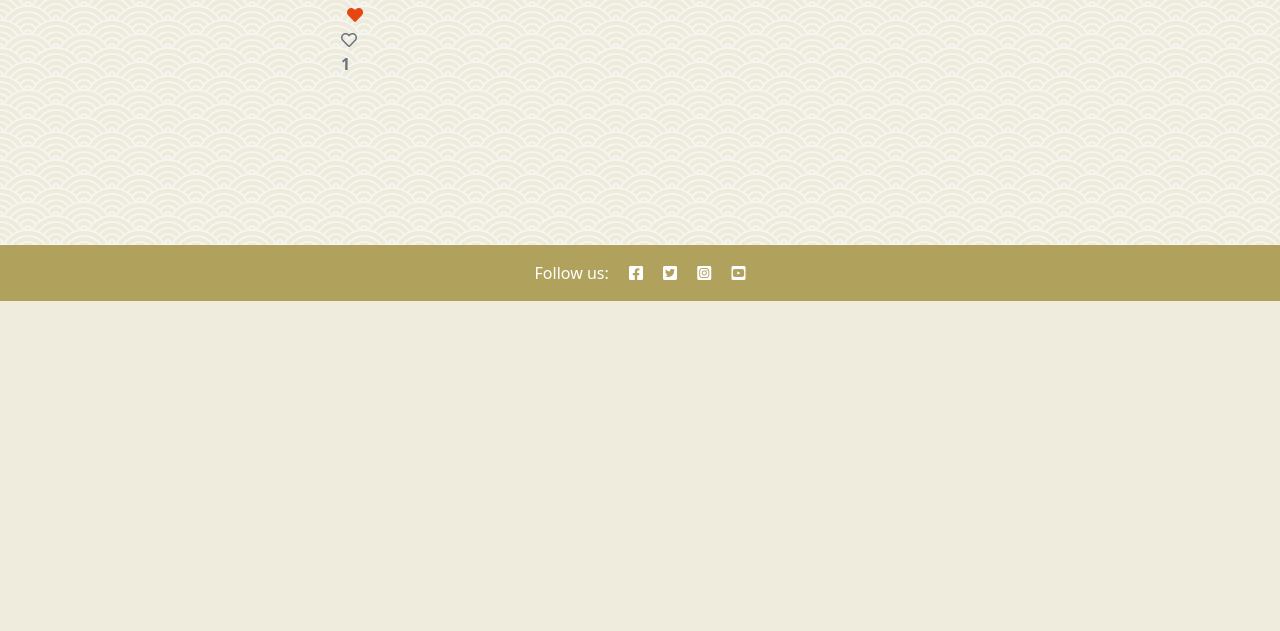
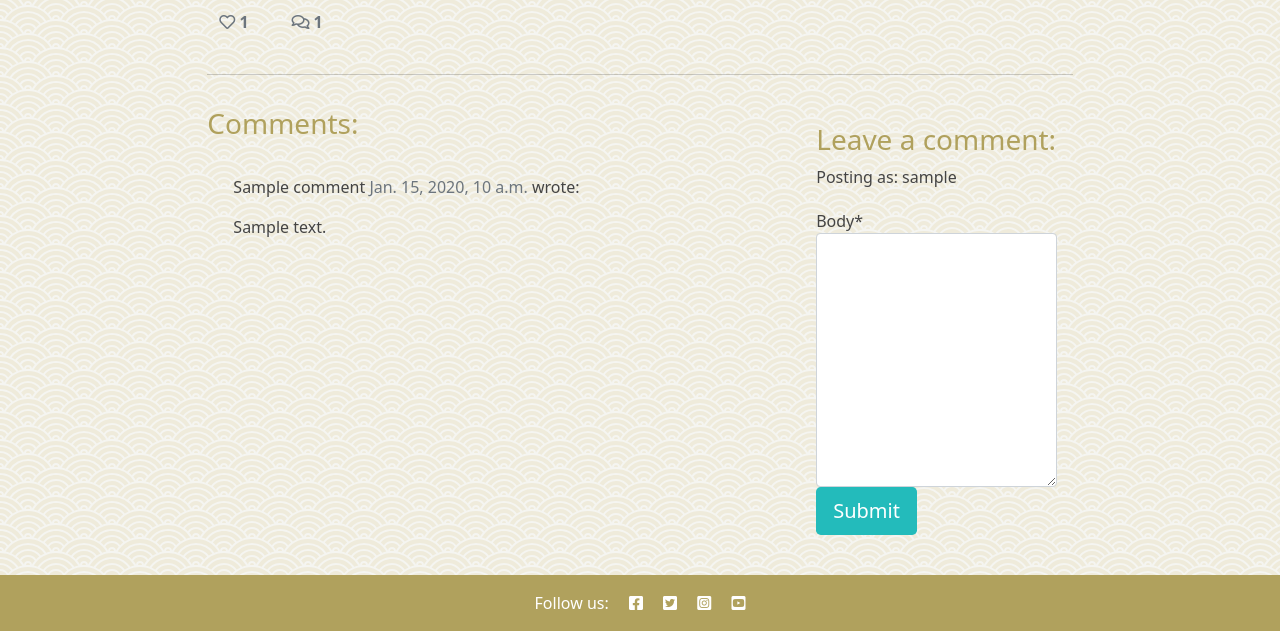
Before and after one commit to CheyenneMDavid/Just-Cakes, a Django app: a page that uses reviews/templates/reviews/post_detail.html in a window 1280 px wide. Shown: the part 499-1130 px from the top of the page. Before the commit the page ends 800 px from the top, so only its background shows below. Run offline with Django 3.2, Linux system fonts and the light colour scheme; a user stored in the database is signed in; tables that the repository leaves empty hold one stand-in row (values such as "Sample post"); parts of the project's set-up code (start-up, migrations or seed data) failed here and were passed over; some libraries are stand-ins or nearby versions.

Commit message:
Add facility to creat post and comment on posts

```diff
--- a/reviews/templates/reviews/post_detail.html
+++ b/reviews/templates/reviews/post_detail.html
@@ -1,42 +1,26 @@
-<!-- Extends from the base.html -->
-{% extends 'base.html' %}
+{% extends 'base.html' %} {% block content %} {% load crispy_forms_tags %}
 
-<!-- Start of the content block -->
-{% block content %}
-
-<!-- Much in this file is from the walkthrough project with Hello Django
-Had to change names defining singular and plural to make more sense, both
-here and in other places throughout files.
-Also, have changed "review" to "post" for consistency and to fit with how
-django handles things. -->
-
-<!-- Masthead contains the featured image, title, author and creation date
-of each post -->
 <hr />
 <div class="masthead">
 	<div class="container-fluid">
 		<div class="row g-0">
-      <!-- Text part of masthead -->
 			<div class="col-md-6 masthead-text">
-        <!-- Display the post title in h1 tags -->
 				<h2 class="post-title">{{ post.title }}</h2>
-        <!-- Displays the author's name and the creation date -->
+
 				<p class="post-subtitle">{{ post.author }} | {{ post.created_on }}</p>
 			</div>
-      <!-- Image part of the post in masthead -->
+
 			<div class="d-none d-md-block col-md-6 masthead-image">
-        <!-- Checks if "placeholder" is found in the url -->
 				{% if "placeholder" in post.featured_image.url %}
-        <!-- If it IS found, then the image in this link is displayed -->
-        <!-- Ensures that the image is served in WebP when it's supported by the browser -->
+
 				<img
 					src="https://res.cloudinary.com/cheymd/image/upload/v1693482045/default_image_rlpqek.jpg?format=webp"
 					width="100%"
 					alt="default image"
 				/>
-        <!-- Otherwise the feature image from the user is used  -->
+
 				{% else %}
-        <!-- Ensures that the image is served in WebP when it's supported by the browser -->
+
 				<img
 					src="{{ post.featured_image.url|add:'?format=webp' }}"
 					width="100%"
@@ -47,61 +31,72 @@ of each post -->
 		</div>
 	</div>
 </div>
-<!-- Main contents -->
+
 <div class="container">
 	<div class="row">
 		<div class="col card mb-4 mt-3 left top">
-      <div class="card-body">
-        <!-- Making content safe for HTML display -->
-        <p class="card-text">{{ post.content | safe }}</p>
+			<p class="card-text ">
+				{{ post.content | safe }}
+		</p>
 		<div class="row">
+
 				<div class="col-1">
-            <!-- Checks if the user is authenticated, only allowing the user
-              to "like" the post if they are. -->
-            {% if user.is_authenticated %}
-            <form class="d-inline" action="{% url 'post_like' post.slug %}" method="POST">
-              <!-- Using a "Cross Site Request Forgery Token" so that users
-                aren't tricked into clicking on things, and then hacked as
-                a result -->
-              {% csrf_token %}
-              <!-- Displays a filled heart if they've liked the post  -->
-              {% if liked %}
-              <!-- Addition of aria-label to offset the warning about not having a label for the button -->
-              <button
-                type="submit"
-                name="blogpost_id"
-                value="{{post.slug}}"
-                class="btn-like"
-                aria-label="Like this post"
-              >
-                <i class="fas fa-heart"></i>
-              </button>
-              <!-- Displays an empty heart if they're not liked the post-->
-              {% else %}
-              <!-- Addition of aria-label to offset the warning about not having a label for the button -->
-              <button
-                type="submit"
-                name="blogpost_id"
-                value="{{post.slug}}"
-                class="btn-like"
-                aria-label="Like this post"
-              >
-                <i class="far fa-heart"></i>
-              </button>
-              {% endif %}
-            </form>
-            <!-- If the user isn't authenticated, they're unable to click on the heart to any affect -->
-            {% else %}
-            <span class="text-secondary"><i class="far fa-heart"></i></span>
-            {% endif %}
-            <!-- Displays the number of likes for the post -->
-            <strong class="text-secondary"
-              ><i class="far fa-heart"></i> {{ post.number_of_likes }}</strong
-            >
+						<strong class="text-secondary"><i class="far fa-heart"></i> {{ post.number_of_likes }} </strong>
+				</div>
+				<div class="col-1">
+						{% with comments.count as total_comments %}
+						<strong class="text-secondary"><i class="far fa-comments"></i>
+								{{ total_comments }}</strong>
+						{% endwith %}
 				</div>
 		</div>
 </div>
 </div>
 </div>
+<div class="row">
+<div class="col">
+<hr>
+</div>
+</div>
+<div class="row">
+<div class="col-md-8 card mb-4  mt-3 ">
+<h3>Comments:</h3>
+<div class="card-body">
+		{% for comment in comments %}
+		<div class="comments" style="padding: 10px;">
+				<p class="font-weight-bold">
+						{{ comment.name }}
+						<span class=" text-muted font-weight-normal">
+								{{ comment.created_on }}
+						</span> wrote:
+				</p>
+
+				{{ comment.body | linebreaks }}
+		</div>
+		{% endfor %}
+</div>
+</div>
+<div class="col-md-4 card mb-4  mt-3 ">
+<div class="card-body">
+		{% if commented %}
+		<div class="alert alert-success" role="alert">
+			Your comment is awaiting approval
+		</div>
+		{% else %}
+		{% if user.is_authenticated %}
+
+		<h3>Leave a comment:</h3>
+		<p>Posting as: {{ user.username }}</p>
+		<form method="post" style="margin-top: 1.3em;">
+			{{ comment_form | crispy }}
+			{% csrf_token %}
+			<button type="submit" class="btn btn-signup btn-lg">Submit</button>
+	</form>
+		{% endif %}
+		{% endif %}
+</div>
+</div>
+</div>
+</div>
+
 {% endblock content %}
-</div>
--- a/reviews/templates/reviews/post_list.html
+++ b/reviews/templates/reviews/post_list.html
@@ -93,9 +93,9 @@
       submitting reviews if they are -->
 		{% if user.is_authenticated %}
 		<div class="text-center my-4">
-			<a href="{% url 'create_post' %}" class="btn custom-button-color">
-				Write a Review
-			</a>
+			<a href="{% url 'create_post' %}" class="btn custom-button-color"
+				>Write a Review</a
+			>
 		</div>
 		{% endif %}
 	</span>
--- a/reviews/urls.py
+++ b/reviews/urls.py
@@ -12,7 +12,7 @@ from . import views
 # URL patterns for the reviews application.
 urlpatterns = [
     path("", views.PostList.as_view(), name="post_list"),
-    path("create/", views.create_post, name="create_post"),
+    path("create-post/", views.CreatePostView.as_view(), name="create_post"),
     path("<slug:slug>/", views.PostDetail.as_view(), name="post_detail"),
     path("like/<slug:slug>", views.PostLike.as_view(), name="post_like"),
 ]
--- a/reviews/views.py
+++ b/reviews/views.py
@@ -1,30 +1,23 @@
-"""Module to handle the views that are related to the Post model"""
+"""
+Module to handle the views that are related to the Post model
+ Much in this file is from the walkthrough project with Hello Django
+Had to change names defining singular and plural to make more sense, both
+here and in other places throughout files.
+Also, have changed "review" to "post" for consistency and to fit with how
+django handles things.
+"""
 
 # render to return a template/page, get_object_or_404 to return a 404
 # response if an object isn't found. And redirect to take a user somewhere
 # after they have completed a task.  Example being, the home page after
 # signing in.
-from django.shortcuts import render, get_object_or_404, reverse, redirect
-
-# Provides generic views and view classes for HTTP requests.
+from django.shortcuts import render, get_object_or_404, reverse
+from django.views.generic.edit import CreateView
 from django.views import generic, View
-
-# Module to handle HTTP responses, providing a way to redirect the user to
-# a different URL.
 from django.http import HttpResponseRedirect
-
-# Importing the post model.
 from .models import Post
-
-# Importing the user post Form.
-from .forms import UserPostForm
-
-
-# Much in this file is from the walkthrough project with Hello Django
-# Had to change names defining singular and plural to make more sense, both
-# here and in other places throughout files.
-# Also, have changed "review" to "post" for consistency and to fit with how
-# django handles things.
+from .forms import CommentForm, UserPostForm
+from django.urls import reverse_lazy
 
 
 class PostList(generic.ListView):
@@ -33,17 +26,9 @@ class PostList(generic.ListView):
     displayed and the order it's displayed in.
     """
 
-    # Post is the model that is being used.
     model = Post
-
-    # Order being the most recent.
     queryset = Post.objects.filter(status=1).order_by("-created_on")
-
-    # Name of the template that's used to render the list of posts.
     template_name = "reviews/post_list.html"
-
-    # Limit posts to 6 per page in order for django to automatically add
-    # page navigation.
     paginate_by = 6
 
 
@@ -52,26 +37,56 @@ class PostDetail(View):
 
     def get(self, request, slug, *args, **kwargs):
         """Handles the get request for the detail view of a post"""
-
-        # Returns published posts.
         queryset = Post.objects.filter(status=1)
-
-        # Tries to return a post or raises a 404 error if not found.
         post = get_object_or_404(queryset, slug=slug)
 
-        # Used as a toggle for liking and unliking. Having it as false, which
-        # is the default is essentially keeping it at unliked until liked.
+        comments = post.comments.filter(approved=True).order_by("-created_on")
         liked = False
+        if post.likes.filter(id=self.request.user.id).exists():
+            liked = True
+        return render(
+            request,
+            "reviews/post_detail.html",
+            {
+                "post": post,
+                "comments": comments,
+                "commented": False,
+                "liked": liked,
+                "comment_form": CommentForm(),
+            },
+        )
 
-        # Checks if the user likes the post.
+    def post(self, request, slug, *args, **kwargs):
+        """
+        Handles the get request for the detail view of a post
+        """
+        queryset = Post.objects.filter(status=1)
+        post = get_object_or_404(queryset, slug=slug)
+        comments = post.comments.filter(approved=True).order_by("-created_on")
+        liked = False
         if post.likes.filter(id=self.request.user.id).exists():
             liked = True
 
-        # Renders the detail view.
+        comment_form = CommentForm(data=request.POST)
+
+        if comment_form.is_valid():
+            new_comment = comment_form.save(commit=False)
+            new_comment.post = post
+            new_comment.name = request.user.username
+            new_comment.email = request.user.email
+            new_comment.save()
+        else:
+            comment_form = CommentForm()
         return render(
             request,
             "reviews/post_detail.html",
-            {"post": post, "liked": liked},
+            {
+                "post": post,
+                "comments": comments,
+                "commented": True,
+                "comment_form": comment_form,
+                "liked": liked,
+            },
         )
 
 
@@ -86,48 +101,19 @@ class PostLike(View):
         # find on then it returns a 404, page not found error.
         post = get_object_or_404(Post, slug=slug)
 
-        # Checks if the current user has already liked the post.
         if post.likes.filter(id=request.user.id).exists():
-            # If the user's already liked the post, clicking on it again will unlike it.
             post.likes.remove(request.user)
         else:
-            # If the user's not liked it yet, then it's liked when the user clicks on it.
             post.likes.add(request.user)
 
-        # Takes the user back to the post_detail.html
         return HttpResponseRedirect(reverse("post_detail", args=[slug]))
 
 
-def create_post(request):
-    """
-    Handles the creation of new posts from the user by checking if the request
-    is a POST request.
-    if it's not, then it's a GET request and the ELSE statement takes over
-    and produces an empty form for the user to use for submitting a post.
-    """
-    # Checks if request is using the POST method.
-    if request.method == "POST":
-        # defines the form as holding the users writing and any image
-        # files they may have attached.
-        form = UserPostForm(request.POST, request.FILES)
+class CreatePostView(CreateView):
+    model = Post
 
-        # If the form's valid according to the "UserPostForm" class that
-        # inherits the criteria from ModelForm
-        if form.is_valid():
-            # It's then saved
-            new_post = form.save(commit=False)
+    form_class = UserPostForm
 
-            # Sets the user's post to draft before it's saved, to ensure
-            # it's not posted until it's approved by the admin.
-            new_post.status = 0
+    template_name = "reviews/post_form.html"
 
-            #  Saves the post.
-            new_post.save()
-
-            # Once the user's post is saved, they're taken back
-            # to post_list.html
-            return redirect("post_list")
-    else:
-        # Otherwise a blank form it produced for ether user.
-        form = UserPostForm()
-    return render(request, "reviews/post_form.html", {"form": form})
+    success_url = reverse_lazy("post_list")
--- a/static/css/custom.css
+++ b/static/css/custom.css
@@ -9,7 +9,7 @@ body {
 
 h1 {
     color: #b0a15d;
-    font-size: 40px;
+    font-size: 60px;
     text-decoration: underline;
     margin-left: 15px;
     margin-right: 15px;
@@ -24,7 +24,7 @@ h2,h3, h4, h5 {
 .navbar-text,
 .custom-svg {
     font-family: 'Lobster', cursive;
-    font-size: 20px;
+    font-size: 27px;
     background-image: url("/static/css/endless-clouds.svg");
     background-position: top left;
 }
@@ -37,7 +37,7 @@ h2,h3, h4, h5 {
 main,
 .custom-nav .container-fluid {
     margin: 0 auto;
-    max-width: 1200px;
+    max-width: 1300px;
 }
 
 .carousel-top-margin {
```
Also changed, not shown: reviews/admin.py (+12 -1 lines), reviews/models.py (+56 -64 lines), reviews/templates/reviews/post_form.html (+17 -17 lines). Lines whose indentation alone changed are shown as unchanged.
